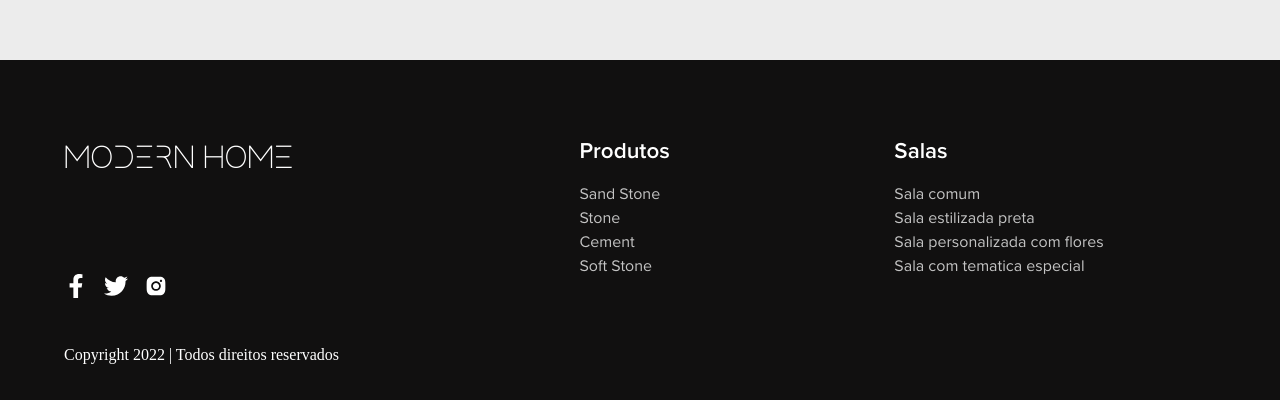
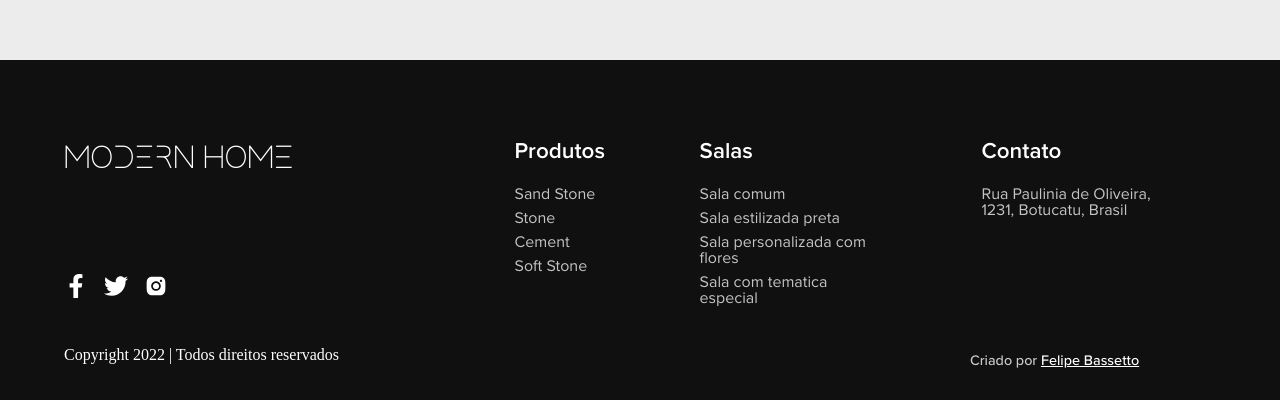
Before and after one commit to FeBassetto/clothing-store, a React (Create React App) app: page / in a window 1280 px wide. Shown: the part 828-1228 px from the top of the page. Built offline with nearby package versions, Linux system fonts and the light colour scheme; the HTML template or start-up script is replaced by a standard one.

Commit message:
Finished styles and content from footer

```diff
--- /dev/null
+++ b/src/components/Footer/ContactFooter/ContactFooter.jsx
@@ -0,0 +1,19 @@
+import React from "react";
+import ListFooter from "../ListFooter/ListFooter";
+
+
+const ContactFooter = () => {
+
+    const contactList = [
+        {
+            text: 'Rua Paulinia de Oliveira, 1231, Botucatu, Brasil',
+            link: '/contact'
+        },
+    ]
+
+    return (
+        <ListFooter title='Contato' contents={contactList} />
+    )
+}
+
+export default ContactFooter
--- a/src/components/Footer/Footer.jsx
+++ b/src/components/Footer/Footer.jsx
@@ -1,8 +1,10 @@
 import React from "react";
+import ContactFooter from "./ContactFooter/ContactFooter";
 import style from './Footer.module.css'
 import Principal from "./Principal/Principal";
 import ProductsFooter from "./ProductsFooter/ProductsFooter";
 import RoomsFooter from "./RoomsFooter/RoomsFooter";
+import { Link } from 'react-router-dom';
 
 const Footer = () => {
     return (
@@ -11,7 +13,9 @@ const Footer = () => {
             <div className={style.footer__infos}>
                 <ProductsFooter />
                 <RoomsFooter />
+                <ContactFooter />
             </div>
+            <h3 className={style.footer__creator}>Criado por <a href="https://github.com/FeBassetto">Felipe Bassetto</a></h3>
         </footer>
     )
 }
--- a/src/components/Footer/Footer.module.css
+++ b/src/components/Footer/Footer.module.css
@@ -1,6 +1,8 @@
 .footer{
     width: 100%;
     height: 340px;
+
+    position: relative;
 
     background-color: var(--black);
     color: var(--white);
@@ -18,3 +20,22 @@
     display: flex;
     justify-content: space-around;
 }
+
+.footer__creator{
+    position: absolute;
+
+    right: 11vw;
+    bottom: 2rem;
+
+    font-family: 'ProximaNova-Medium';
+
+    color: var(--greyLight);
+
+    font-size: .9rem;
+}
+
+.footer__creator a{
+    text-decoration: underline;
+
+    color: var(--white);
+}
--- a/src/components/Footer/ListFooter/ListFooter.module.css
+++ b/src/components/Footer/ListFooter/ListFooter.module.css
@@ -1,5 +1,6 @@
 .listFooter{
     height: 100%;
+    max-width: calc(100%/4);
 }
 
 .listFooter h1{
```
